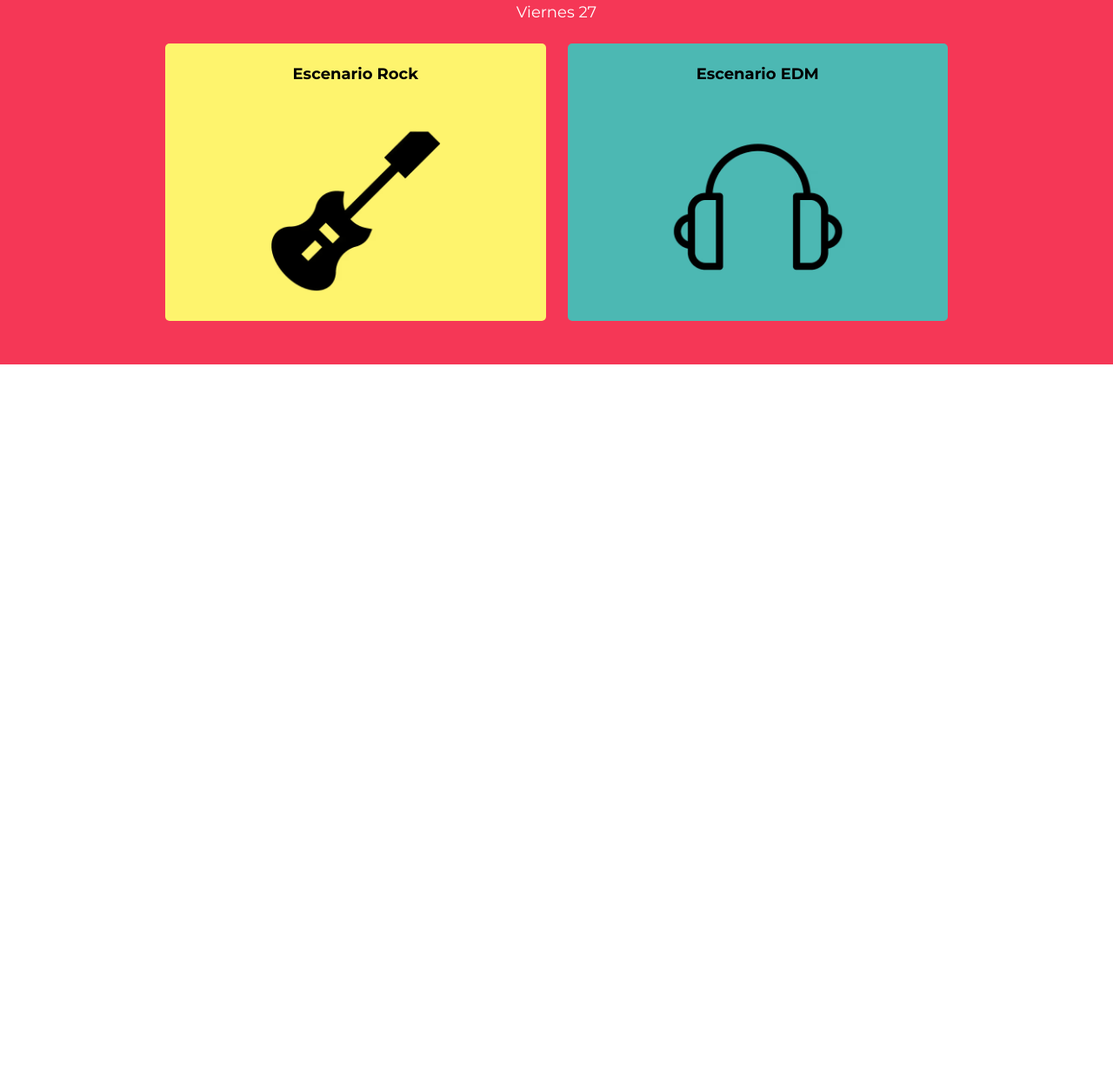
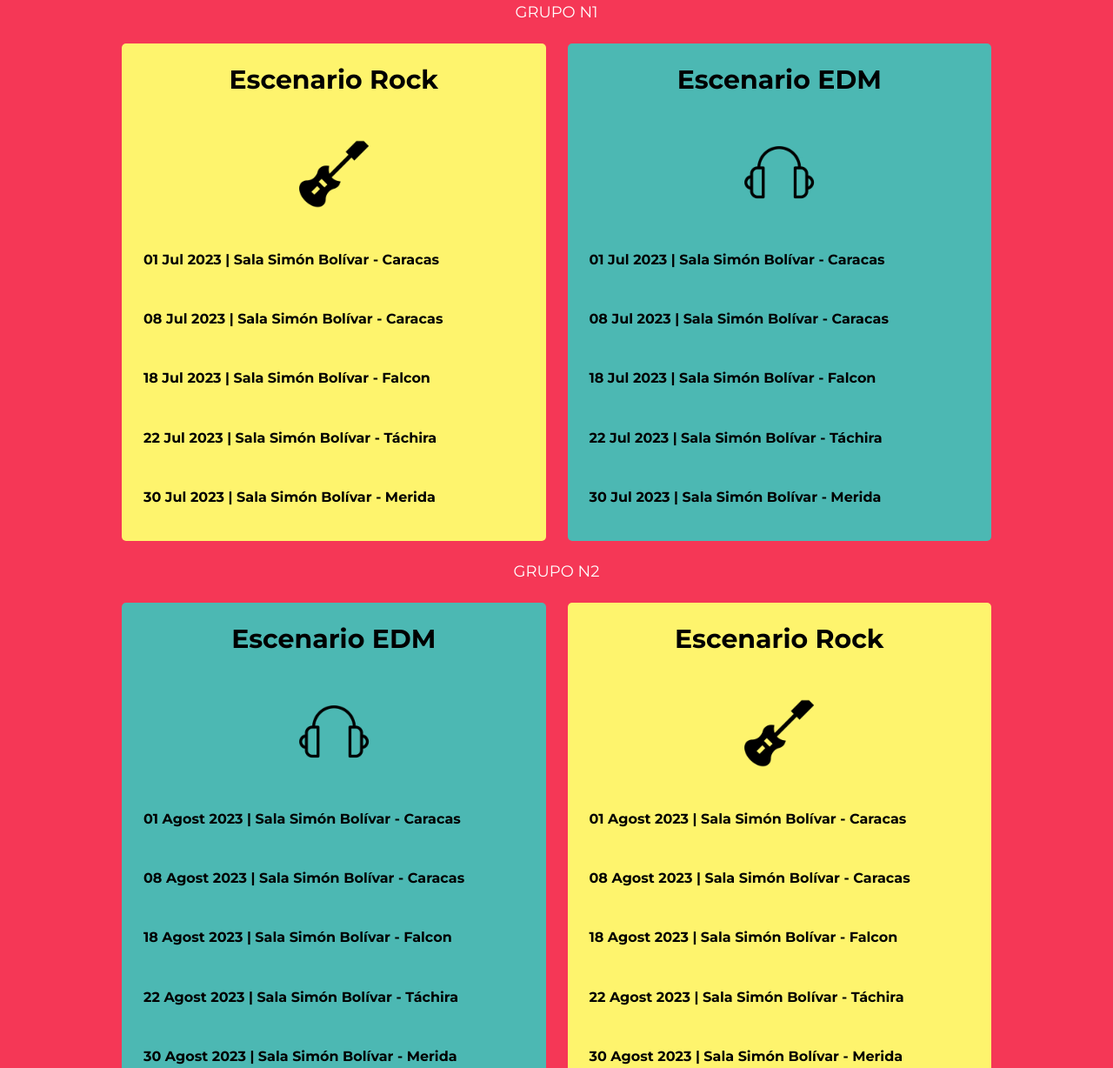
Before and after one commit to Arrozconposhouwu/FDM, a website: page Index.html in a window 1280 px wide. Shown: the part 1252-2480 px from the top of the page at 87% size. Before the commit the page ends 1671 px from the top, so only its background shows below. Drawn offline with Linux system fonts and the light colour scheme.

Commit message:
Cambios Lineup

```diff
--- a/Index.html
+++ b/Index.html
@@ -60,31 +60,91 @@
     <div class="lineup__bg">
         <div class="lineup">
             <h2 class="lineup__titulo">Line Up</h2>
-            <h3 class="lineup__fecha">Viernes 27</h3>
+            <h3 class="lineup__fecha">Grupo N1</h3>
 
-            <div class="lineup__apartados">
+            <div class="lineup__bloque">
 
-                <div class="lineup__rock">
-                    <h3 class="rock__titulo">Escenario Rock</h3>
-                    <picture class="rock__icono">
+                <div class="bloque__rock">
+                    <h3 class="bloque__titulo">Escenario Rock</h3>
+
+                    <picture class="bloque__picture">
                         <source srcset="build/img/icono_rock.avif" type="image/avif">
                         <source srcset="build/img/icono_rock.webp" type="image/webp">
-                        <img src="build/img/icono_rock.png" alt="Icono guitarra de rock">
+                        <img src="build/img/icono_rock.png" alt="Icono guitarra de rock" class="bloque__icono">
                     </picture>
+
+                    <ul class="calendario">
+                        <li class="calendario__fecha">01 Jul 2023 | Sala Simón Bolívar - Caracas</li>
+                        <li class="calendario__fecha">08 Jul 2023 | Sala Simón Bolívar - Caracas</li>
+                        <li class="calendario__fecha">18 Jul 2023 | Sala Simón Bolívar - Falcon</li>
+                        <li class="calendario__fecha">22 Jul 2023 | Sala Simón Bolívar - Táchira</li>
+                        <li class="calendario__fecha">30 Jul 2023 | Sala Simón Bolívar - Merida</li>
+                    </ul>
                 </div>
 
-                <div class="lineup__edm">
-                    <h3 class="edm__titulo">Escenario EDM</h3>
+                <div class="bloque__edm">
+                    <h3 class="bloque__titulo">Escenario EDM</h3>
 
-                    <picture class="edm__icono">
+                    <picture class="bloque__picture">
                         <source srcset="build/img/icono_edm.avif" type="image/avif">
                         <source srcset="build/img/icono_edm.webp" type="image/webp">
-                        <img src="build/img/icono_edm.png" alt="Icono audifonos electronica">
+                        <img src="build/img/icono_edm.png" alt="Icono audifonos electronica" class="bloque__icono">
                     </picture>
+
+                    <ul class="calendario">
+                        <li class="calendario__fecha">01 Jul 2023 | Sala Simón Bolívar - Caracas</li>
+                        <li class="calendario__fecha">08 Jul 2023 | Sala Simón Bolívar - Caracas</li>
+                        <li class="calendario__fecha">18 Jul 2023 | Sala Simón Bolívar - Falcon</li>
+                        <li class="calendario__fecha">22 Jul 2023 | Sala Simón Bolívar - Táchira</li>
+                        <li class="calendario__fecha">30 Jul 2023 | Sala Simón Bolívar - Merida</li>
+                    </ul>
                 </div>
 
             </div>
+
+            <h3 class="lineup__fecha lineup__fecha--">Grupo N2</h3>
+
+            <div class="lineup__bloque">
+
+                <div class="bloque__edm">
+                    <h3 class="bloque__titulo">Escenario EDM</h3>
+
+                    <picture class="bloque__picture">
+                        <source srcset="build/img/icono_edm.avif" type="image/avif">
+                        <source srcset="build/img/icono_edm.webp" type="image/webp">
+                        <img src="build/img/icono_edm.png" alt="Icono audifonos electronica" class="bloque__icono">
+                    </picture>
+
+                    <ul class="calendario">
+                        <li class="calendario__fecha">01 Agost 2023 | Sala Simón Bolívar - Caracas</li>
+                        <li class="calendario__fecha">08 Agost 2023 | Sala Simón Bolívar - Caracas</li>
+                        <li class="calendario__fecha">18 Agost 2023 | Sala Simón Bolívar - Falcon</li>
+                        <li class="calendario__fecha">22 Agost 2023 | Sala Simón Bolívar - Táchira</li>
+                        <li class="calendario__fecha">30 Agost 2023 | Sala Simón Bolívar - Merida</li>
+                    </ul>
+                </div>
+
+                <div class="bloque__rock">
+                    <h3 class="bloque__titulo">Escenario Rock</h3>
+
+                    <picture class="bloque__picture">
+                        <source srcset="build/img/icono_rock.avif" type="image/avif">
+                        <source srcset="build/img/icono_rock.webp" type="image/webp">
+                        <img src="build/img/icono_rock.png" alt="Icono guitarra de rock" class="bloque__icono">
+                    </picture>
+
+                    <ul class="calendario">
+                        <li class="calendario__fecha">01 Agost 2023 | Sala Simón Bolívar - Caracas</li>
+                        <li class="calendario__fecha">08 Agost 2023 | Sala Simón Bolívar - Caracas</li>
+                        <li class="calendario__fecha">18 Agost 2023 | Sala Simón Bolívar - Falcon</li>
+                        <li class="calendario__fecha">22 Agost 2023 | Sala Simón Bolívar - Táchira</li>
+                        <li class="calendario__fecha">30 Agost 2023 | Sala Simón Bolívar - Merida</li>
+                    </ul>
+                </div>
+            </div>
         </div>
+
+
     </div>
 
 </body>
--- a/src/scss/base/_mixins.scss
+++ b/src/scss/base/_mixins.scss
@@ -1,5 +1,8 @@
 @use 'variable' as V;
 @use 'globales' as G;
+
+
+// Media Querys
 
 @mixin telefono {
    @media (min-width: V.$telefono) {
@@ -25,11 +28,23 @@
    }
 }
 
+// Display GRID
+
 @mixin grid($colum, $space) {
    display: grid;
    grid-template-columns: repeat($colum, 1fr);
    gap: $space;
 }
+
+// Display FLEX-COLUM
+
+@mixin Center__X {
+   display: flex;
+   flex-direction: column;
+   align-items: center;
+}
+
+// REUTILIZABLES
 
 @mixin margin-1rem {
    margin: 2.5rem;
@@ -49,8 +64,19 @@
    text-align: center;
 }
 
-@mixin margin__botom{
+@mixin margin__botom {
    margin-bottom: 2.5rem;
+}
+
+@mixin bg__color($color) {
+   background-color: $color;
+   border-radius: .5rem;
+   padding: 2.5rem;
+}
+
+@mixin icono($tamaño) {
+   height: $tamaño;
+   width: auto;
 }
 
 // @mixin heading($color: black) {
--- a/src/scss/layout/_lineup.scss
+++ b/src/scss/layout/_lineup.scss
@@ -9,7 +9,7 @@
     width: 95%;
 
     @include M.tablet {
-        width: min(75%, 90rem);
+        width: min(85%, 100rem);
     }
 
     margin: 0 auto;
@@ -25,12 +25,17 @@
     .lineup__fecha {
         font-size: 1.8rem;
         font-weight: 400;
+        text-transform: uppercase;
         @include M.white__center;
         @include M.margin__botom;
     }
+
+    .lineup__fecha--{
+        margin-top: 2.5rem;
+    }
 }
 
-.lineup__apartados {
+.lineup__bloque {
     display: flex;
     flex-direction: column;
     gap: 2.5rem;
@@ -38,26 +43,35 @@
     @include M.tablet {
         @include M.grid(2, 2.5rem);
     }
-}
 
-.lineup__rock {
-    background-color: V.$amarillo;
-    border-radius: .5rem;
-    padding: 2.5rem;
+    .bloque__rock {
+        @include M.bg__color(V.$amarillo);
+    }
 
-    .rock__titulo {
-        font-size: 1.8rem;
-        @include M.black__center;
+    .bloque__edm {
+        @include M.bg__color(V.$verde);
     }
 }
 
-.lineup__edm {
-    background-color: V.$verde;
-    border-radius: .5rem;
-    padding: 2.5rem;
+.bloque__titulo {
+    @include M.black__center;
+}
 
-    .edm__titulo {
-        font-size: 1.8rem;
-        @include M.black__center;
+.bloque__picture {
+    @include M.Center__X;
+
+    .bloque__icono {
+        @include M.icono(8rem);
+
     }
 }
+
+.calendario {
+    list-style: none;
+    padding: 0;
+
+    .calendario__fecha {
+        font-weight: 700;
+        margin-top: 5rem;
+    }
+}
```
Also changed, not shown: build/css/app.css.
